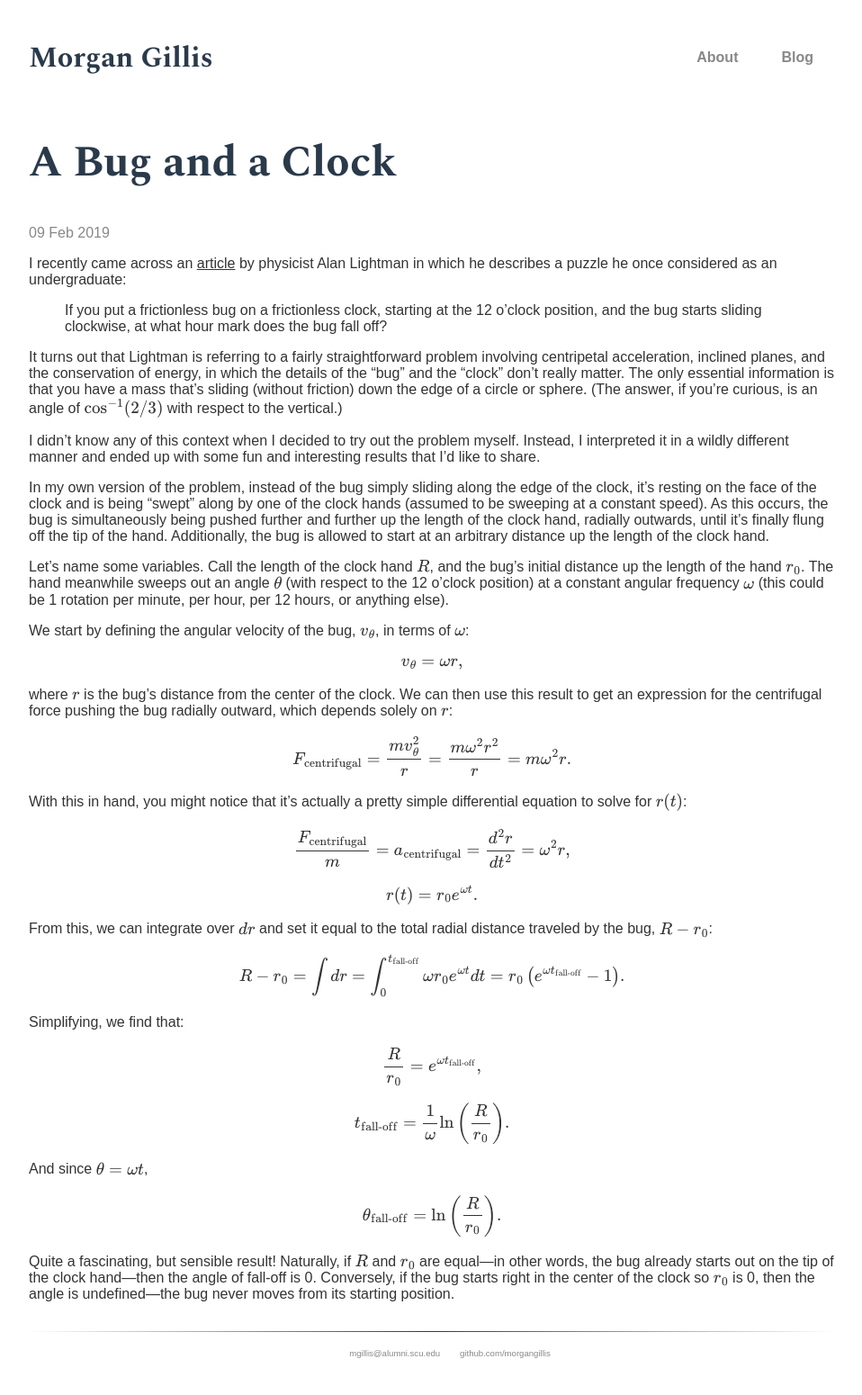
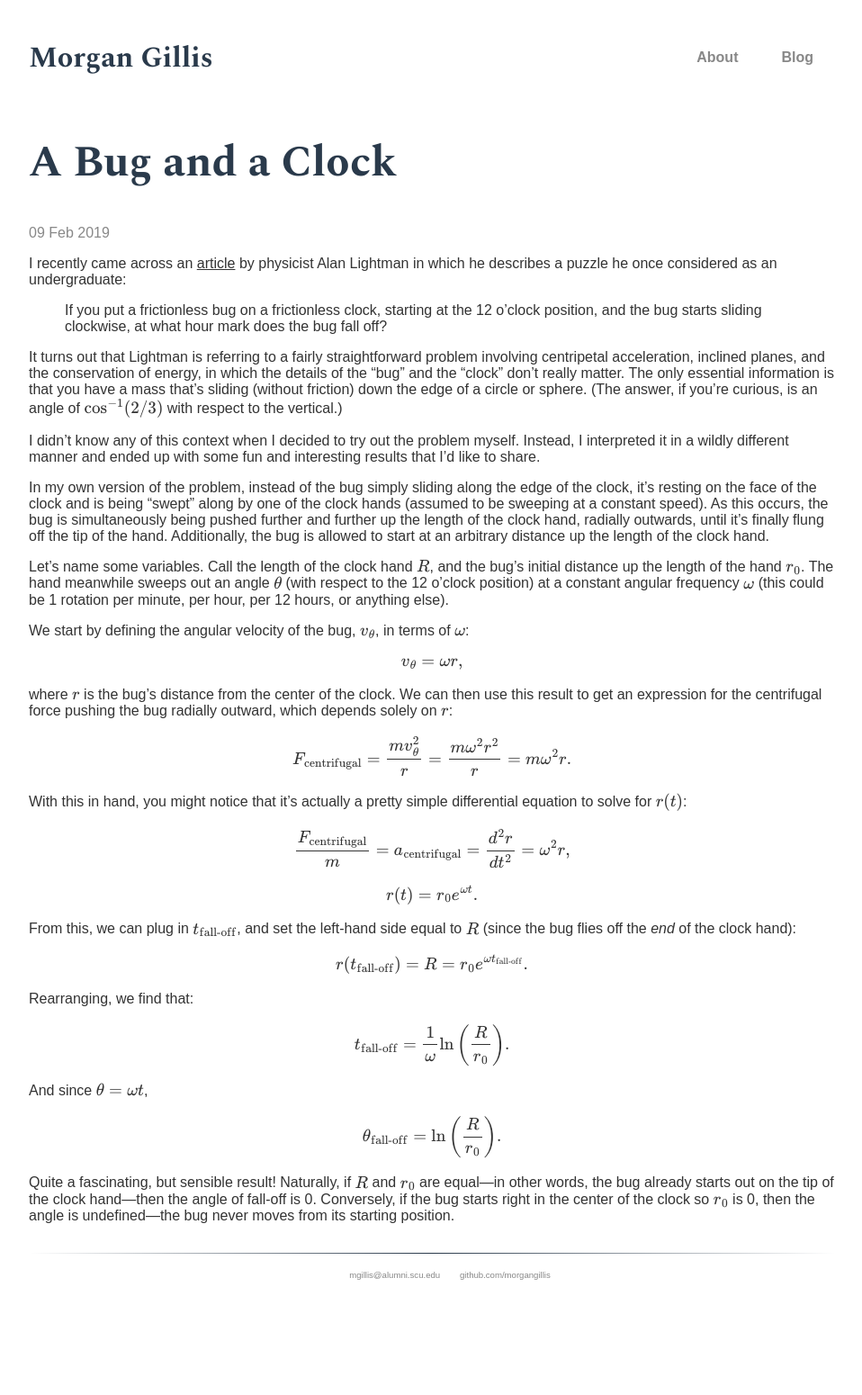
Before and after one commit to morgangillis/morgangillis.github.io, a Jekyll site: the page built from _posts/2019-02-09-a-bug-and-a-clock.md, in a window 1280 px wide. Shown: the whole page at 90% size, without its empty margins (160-1118 px from the left). Built offline with Jekyll 4.4.1, drawn with Linux system fonts in a browser that asks for light colours; some web fonts are replaced; formulas are drawn with MathJax 3; after the commit the page ends 1463 px from its top, so only the background shows below that.

Commit message:
Simplified explanation without integration

```diff
--- a/_posts/2019-02-09-a-bug-and-a-clock.md
+++ b/_posts/2019-02-09-a-bug-and-a-clock.md
@@ -29,13 +29,11 @@ With this in hand, you might notice that it's actually a pretty simple different
 
 \\[r(t) = r_0 e^{\omega t}.\\]
 
-From this, we can integrate over $dr$ and set it equal to the total radial distance traveled by the bug, $R - r_0$:
+From this, we can plug in $t_\text{fall-off}$, and set the left-hand side equal to $R$ (since the bug flies off the *end* of the clock hand):
 
-\\[R - r_0 = \int dr = \int_0^{t_\text{fall-off}} \omega r_0 e^{\omega t} dt = r_0 \left( e^{\omega t_\text{fall-off}} - 1 \right).\\]
+\\[r(t_\text{fall-off}) = R = r_0 e^{\omega t_\text{fall-off}}.\\]
 
-Simplifying, we find that:
-
-\\[\frac{R}{r_0} = e^{\omega t_\text{fall-off}},\\]
+Rearranging, we find that:
 
 \\[t_\text{fall-off} = \frac{1}{\omega} \ln\left(\frac{R}{r_0}\right).\\]
 
```
